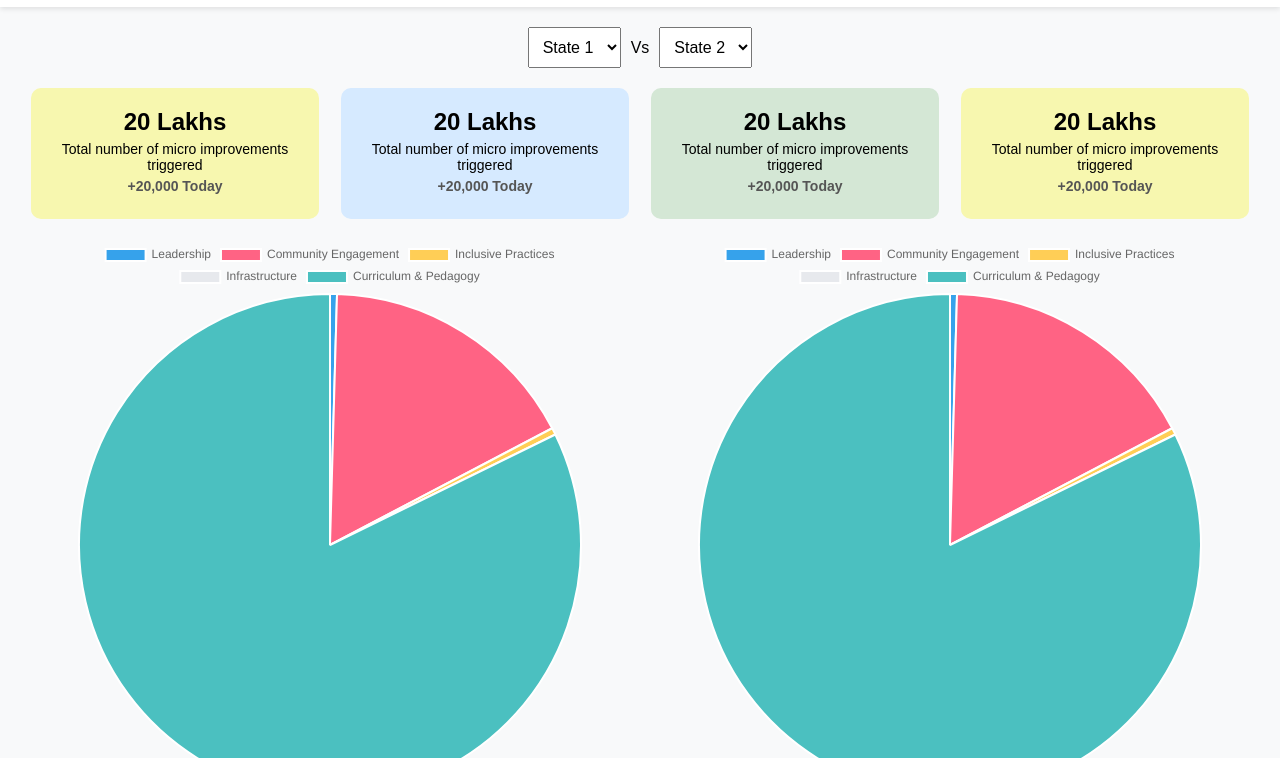
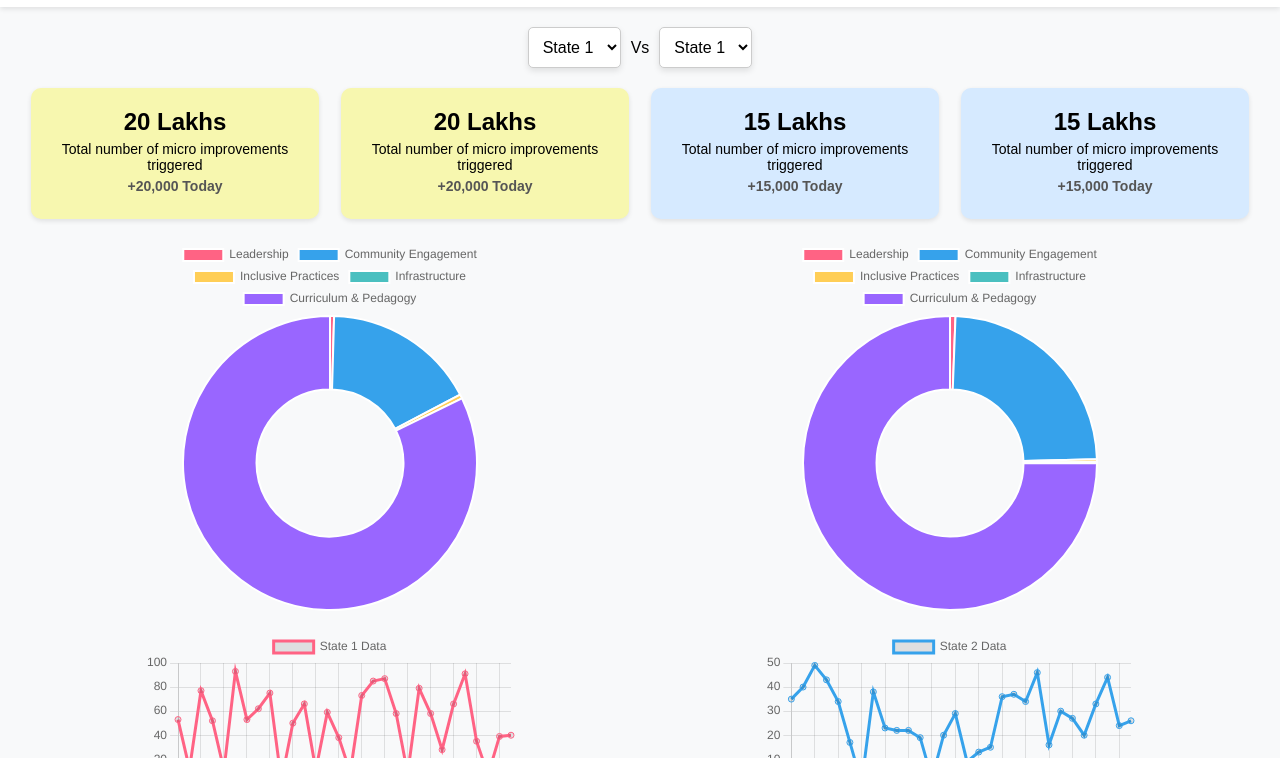
Before and after one commit to Vivek-M-08/MI-Dashboard, a plain HTML site: page compare/compare.html in a window 1280 px wide. Shown: the part 42-800 px from the top of the page. Drawn offline with nearby package versions, Linux system fonts and the light colour scheme.

Commit message:
added 3 state base comparison

```diff
--- a/compare/compare.html
+++ b/compare/compare.html
@@ -10,7 +10,7 @@
     <header>
         <div class="logo">LOGO</div>
         <nav>
-            <a href="/home/user1/Documents/dashboard/forked-mi-dashboard/MI-Dashboard/index.html">Home</a>
+            <a href="#">Home</a>
             <a href="#" class="active">Compare</a>
         </nav>
         <div class="theme-switcher">
@@ -25,10 +25,14 @@
         <div class="state-selectors">
             <select id="state1-select">
                 <option value="state1">State 1</option>
+                <option value="state2">State 2</option>
+                <option value="state3">State 3</option>
             </select>
             <span>Vs</span>
             <select id="state2-select">
+                <option value="state1">State 1</option>
                 <option value="state2">State 2</option>
+                <option value="state3">State 3</option>
             </select>
         </div>
         <div class="cards">
@@ -56,22 +60,22 @@
 
         <div class="charts">
             <div class="pie-chart">
-                <!-- Add your chart.js pie chart here -->
+                <!-- Donut Chart 1 -->
                 <canvas id="pieChart1"></canvas>
             </div>
             <div class="pie-chart">
-                <!-- Add your chart.js pie chart here -->
+                <!-- Donut Chart 2 -->
                 <canvas id="pieChart2"></canvas>
             </div>
         </div>
 
         <div class="line-charts">
             <div class="line-chart">
-                <!-- Add your chart.js line chart here -->
+                <!-- Line Chart 1 -->
                 <canvas id="lineChart1"></canvas>
             </div>
             <div class="line-chart">
-                <!-- Add your chart.js line chart here -->
+                <!-- Line Chart 2 -->
                 <canvas id="lineChart2"></canvas>
             </div>
         </div>
--- a/compare/script.js
+++ b/compare/script.js
@@ -1,58 +1,149 @@
-// Chart.js sample data and initialization for pie charts
-const pieData = {
-    labels: ['Leadership', 'Community Engagement', 'Inclusive Practices', 'Infrastructure', 'Curriculum & Pedagogy'],
-    datasets: [{
-        label: 'Number of Improvements',
-        data: [3000, 113590, 3000, 0, 554323],
-        backgroundColor: ['#36A2EB', '#FF6384', '#FFCE56', '#E7E9ED', '#4BC0C0'],
-    }]
+const stateData = {
+    state1: {
+        pieData: [3000, 113590, 3000, 0, 554323],
+        lineData: Array.from({ length: 30 }, () => Math.floor(Math.random() * 100)),
+        cardColor: 'yellow',
+        cardData: {
+            total: '20 Lakhs',
+            today: '+20,000 Today',
+        }
+    },
+    state2: {
+        pieData: [2000, 80000, 1000, 500, 250000],
+        lineData: Array.from({ length: 30 }, () => Math.floor(Math.random() * 50)),
+        cardColor: 'blue',
+        cardData: {
+            total: '15 Lakhs',
+            today: '+15,000 Today',
+        }
+    },
+    state3: {
+        pieData: [5000, 120000, 4000, 200, 600000],
+        lineData: Array.from({ length: 30 }, () => Math.floor(Math.random() * 150)),
+        cardColor: 'green',
+        cardData: {
+            total: '25 Lakhs',
+            today: '+25,000 Today',
+        }
+    }
 };
 
-const pieConfig = {
-    type: 'pie',
-    data: pieData,
-};
+const cards = document.querySelectorAll('.card');
 
-const pieChart1 = new Chart(
-    document.getElementById('pieChart1'),
-    pieConfig
-);
+const ctxPie1 = document.getElementById('pieChart1').getContext('2d');
+const ctxPie2 = document.getElementById('pieChart2').getContext('2d');
+const ctxLine1 = document.getElementById('lineChart1').getContext('2d');
+const ctxLine2 = document.getElementById('lineChart2').getContext('2d');
 
-const pieChart2 = new Chart(
-    document.getElementById('pieChart2'),
-    pieConfig
-);
+// Initialize Donut Chart 1 (formerly Pie Chart 1)
+const donutChart1 = new Chart(ctxPie1, {
+    type: 'doughnut', // Changed from 'pie' to 'doughnut'
+    data: {
+        labels: ['Leadership', 'Community Engagement', 'Inclusive Practices', 'Infrastructure', 'Curriculum & Pedagogy'],
+        datasets: [{
+            data: stateData.state1.pieData,
+            backgroundColor: ['#ff6384', '#36a2eb', '#ffce56', '#4bc0c0', '#9966ff']
+        }]
+    },
+    options: {
+        responsive: true
+    }
+});
 
-// Chart.js sample data and initialization for line charts
-const lineData = {
-    labels: Array.from({ length: 30 }, (_, i) => i + 1),
-    datasets: [
-        {
-            label: 'Lorem Ipsum',
-            data: Array.from({ length: 30 }, () => Math.floor(Math.random() * 100)),
-            fill: false,
-            borderColor: 'blue',
-        },
-        {
-            label: 'Lorem Ipsum',
-            data: Array.from({ length: 30 }, () => Math.floor(Math.random() * 100)),
-            fill: false,
-            borderColor: 'green',
-        }
-    ]
-};
+// Initialize Donut Chart 2 (formerly Pie Chart 2)
+const donutChart2 = new Chart(ctxPie2, {
+    type: 'doughnut', // Changed from 'pie' to 'doughnut'
+    data: {
+        labels: ['Leadership', 'Community Engagement', 'Inclusive Practices', 'Infrastructure', 'Curriculum & Pedagogy'],
+        datasets: [{
+            data: stateData.state2.pieData,
+            backgroundColor: ['#ff6384', '#36a2eb', '#ffce56', '#4bc0c0', '#9966ff']
+        }]
+    },
+    options: {
+        responsive: true
+    }
+});
 
-const lineConfig = {
+// Initialize Line Chart 1
+const lineChart1 = new Chart(ctxLine1, {
     type: 'line',
-    data: lineData,
-};
+    data: {
+        labels: Array.from({ length: 30 }, (_, i) => i + 1),
+        datasets: [{
+            label: 'State 1 Data',
+            data: stateData.state1.lineData,
+            borderColor: '#ff6384',
+            fill: false
+        }]
+    },
+    options: {
+        responsive: true
+    }
+});
 
-const lineChart1 = new Chart(
-    document.getElementById('lineChart1'),
-    lineConfig
-);
+// Initialize Line Chart 2
+const lineChart2 = new Chart(ctxLine2, {
+    type: 'line',
+    data: {
+        labels: Array.from({ length: 30 }, (_, i) => i + 1),
+        datasets: [{
+            label: 'State 2 Data',
+            data: stateData.state2.lineData,
+            borderColor: '#36a2eb',
+            fill: false
+        }]
+    },
+    options: {
+        responsive: true
+    }
+});
 
-const lineChart2 = new Chart(
-    document.getElementById('lineChart2'),
-    lineConfig
-);
+function updateCharts(state1, state2) {
+    // Update donut charts
+    donutChart1.data.datasets[0].data = stateData[state1].pieData;
+    donutChart1.update();
+
+    donutChart2.data.datasets[0].data = stateData[state2].pieData;
+    donutChart2.update();
+
+    // Update line charts
+    lineChart1.data.datasets[0].data = stateData[state1].lineData;
+    lineChart1.update();
+
+    lineChart2.data.datasets[0].data = stateData[state2].lineData;
+    lineChart2.update();
+
+    // Update card colors based on state selection
+    cards[0].className = `card ${stateData[state1].cardColor}`;
+    cards[1].className = `card ${stateData[state1].cardColor}`;
+    cards[2].className = `card ${stateData[state2].cardColor}`;
+    cards[3].className = `card ${stateData[state2].cardColor}`;
+
+    // Update card data based on state selection
+    cards[0].querySelector('h2').textContent = stateData[state1].cardData.total;
+    cards[0].querySelector('.today').textContent = stateData[state1].cardData.today;
+    cards[1].querySelector('h2').textContent = stateData[state1].cardData.total;
+    cards[1].querySelector('.today').textContent = stateData[state1].cardData.today;
+
+    cards[2].querySelector('h2').textContent = stateData[state2].cardData.total;
+    cards[2].querySelector('.today').textContent = stateData[state2].cardData.today;
+    cards[3].querySelector('h2').textContent = stateData[state2].cardData.total;
+    cards[3].querySelector('.today').textContent = stateData[state2].cardData.today;
+}
+
+// Event listeners for state selectors
+document.getElementById('state1-select').addEventListener('change', function() {
+    const state1 = this.value;
+    const state2 = document.getElementById('state2-select').value;
+    updateCharts(state1, state2);
+});
+
+document.getElementById('state2-select').addEventListener('change', function() {
+    const state2 = this.value;
+    const state1 = document.getElementById('state1-select').value;
+    updateCharts(state1, state2);
+});
+
+// Initial chart setup
+updateCharts('state1', 'state2');
--- a/compare/styles.css
+++ b/compare/styles.css
@@ -63,6 +63,15 @@ nav a.active {
     padding: 10px;
     margin: 0 10px;
     font-size: 16px;
+    background-color: #ffffff;
+    border: 1px solid #ccc;
+    border-radius: 5px;
+    box-shadow: 0px 3px 6px rgba(0, 0, 0, 0.1);
+    transition: border-color 0.3s ease;
+}
+
+.state-selectors select:focus {
+    border-color: #007bff;
 }
 
 .cards {
@@ -76,6 +85,12 @@ nav a.active {
     padding: 20px;
     border-radius: 10px;
     text-align: center;
+    box-shadow: 0 2px 5px rgba(0, 0, 0, 0.1);
+    transition: transform 0.3s ease;
+}
+
+.card:hover {
+    transform: translateY(-5px);
 }
 
 .card.yellow {
@@ -113,7 +128,8 @@ nav a.active {
 }
 
 .pie-chart, .line-chart {
-    width: 45%;
+    width: 30%;
+    position: relative;
 }
 
 .line-charts {
@@ -122,5 +138,10 @@ nav a.active {
 }
 
 .line-chart {
-    width: 45%;
+    width: 30%;
 }
+
+canvas {
+    width: 100% !important;
+    height: auto !important;
+}
```
Also changed, not shown: index.html (+1 -1 lines).
